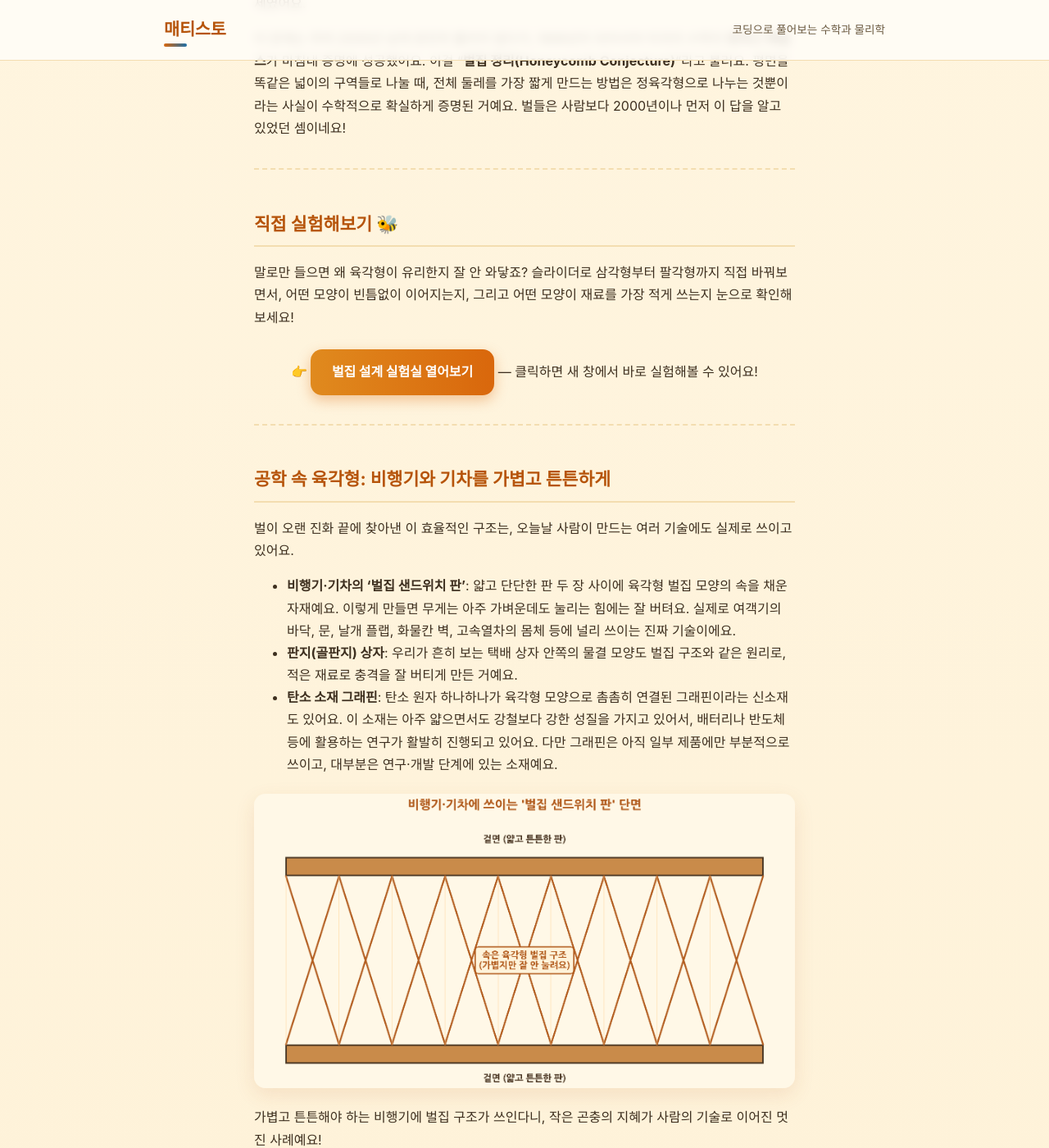
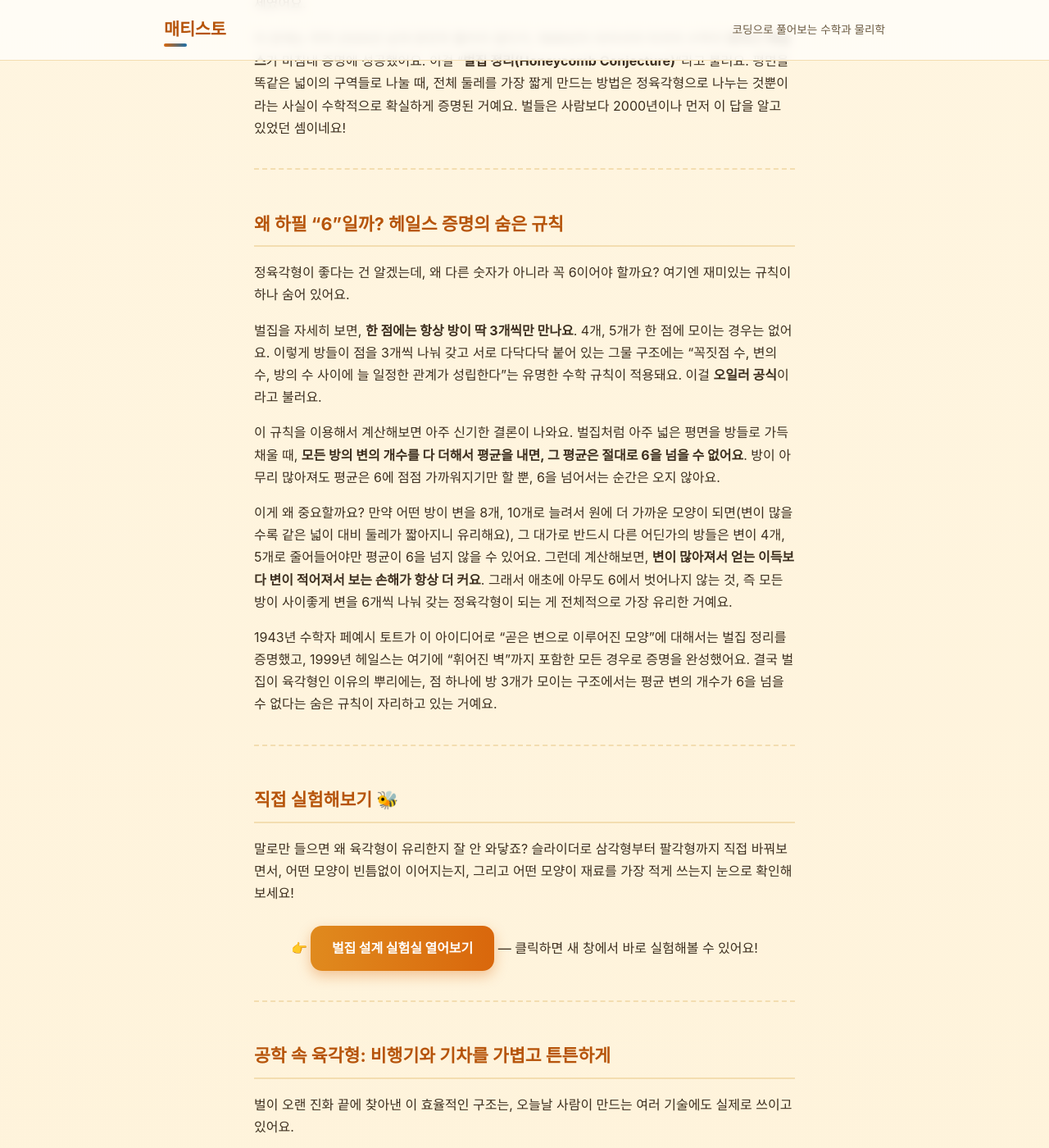
Before and after one commit to ssnkoster/mathisto, a Jekyll site: the page built from _posts/2026-08-24-honeycomb-hexagon.md, in a window 1280 px wide and 1400 px high, scrolled down 2206 px. Shown: the whole window at 82% size. Built offline with Jekyll 4.4.1, drawn with Linux system fonts in a browser that asks for light colours; some of the changed text lies outside the part shown.

Commit message:
4화: 벌은 왜 하필 정육각형으로 집을 지을까

```diff
--- a/_posts/2026-08-24-honeycomb-hexagon.md
+++ b/_posts/2026-08-24-honeycomb-hexagon.md
@@ -41,6 +41,20 @@ thumbnail: /assets/episodes/04-honeycomb/honeycomb_pattern.png
 
 ---
 
+## 왜 하필 "6"일까? 헤일스 증명의 숨은 규칙
+
+정육각형이 좋다는 건 알겠는데, 왜 다른 숫자가 아니라 꼭 6이어야 할까요? 여기엔 재미있는 규칙이 하나 숨어 있어요.
+
+벌집을 자세히 보면, **한 점에는 항상 방이 딱 3개씩만 만나요**. 4개, 5개가 한 점에 모이는 경우는 없어요. 이렇게 방들이 점을 3개씩 나눠 갖고 서로 다닥다닥 붙어 있는 그물 구조에는 "꼭짓점 수, 변의 수, 방의 수 사이에 늘 일정한 관계가 성립한다"는 유명한 수학 규칙이 적용돼요. 이걸 **오일러 공식**이라고 불러요.
+
+이 규칙을 이용해서 계산해보면 아주 신기한 결론이 나와요. 벌집처럼 아주 넓은 평면을 방들로 가득 채울 때, **모든 방의 변의 개수를 다 더해서 평균을 내면, 그 평균은 절대로 6을 넘을 수 없어요**. 방이 아무리 많아져도 평균은 6에 점점 가까워지기만 할 뿐, 6을 넘어서는 순간은 오지 않아요.
+
+이게 왜 중요할까요? 만약 어떤 방이 변을 8개, 10개로 늘려서 원에 더 가까운 모양이 되면(변이 많을수록 같은 넓이 대비 둘레가 짧아지니 유리해요), 그 대가로 반드시 다른 어딘가의 방들은 변이 4개, 5개로 줄어들어야만 평균이 6을 넘지 않을 수 있어요. 그런데 계산해보면, **변이 많아져서 얻는 이득보다 변이 적어져서 보는 손해가 항상 더 커요**. 그래서 애초에 아무도 6에서 벗어나지 않는 것, 즉 모든 방이 사이좋게 변을 6개씩 나눠 갖는 정육각형이 되는 게 전체적으로 가장 유리한 거예요.
+
+1943년 수학자 페예시 토트가 이 아이디어로 "곧은 변으로 이루어진 모양"에 대해서는 벌집 정리를 증명했고, 1999년 헤일스는 여기에 "휘어진 벽"까지 포함한 모든 경우로 증명을 완성했어요. 결국 벌집이 육각형인 이유의 뿌리에는, 점 하나에 방 3개가 모이는 구조에서는 평균 변의 개수가 6을 넘을 수 없다는 숨은 규칙이 자리하고 있는 거예요.
+
+---
+
 ## 직접 실험해보기 🐝
 
 말로만 들으면 왜 육각형이 유리한지 잘 안 와닿죠? 슬라이더로 삼각형부터 팔각형까지 직접 바꿔보면서, 어떤 모양이 빈틈없이 이어지는지, 그리고 어떤 모양이 재료를 가장 적게 쓰는지 눈으로 확인해보세요!
@@ -68,6 +82,7 @@ thumbnail: /assets/episodes/04-honeycomb/honeycomb_pattern.png
 
 - 평면을 빈틈없이 채울 수 있는 정다각형은 정삼각형·정사각형·정육각형, 딱 세 가지뿐이에요.
 - 이 셋 중에서는 넓이가 같을 때 **정육각형의 둘레가 가장 짧아요**. 둘레가 짧을수록 재료(밀랍)를 아낄 수 있어요.
+- 벌집처럼 한 점에 방 3개가 모이는 구조에서는 오일러 공식에 따라 **모든 방의 변 개수 평균이 절대 6을 넘을 수 없어요**. 그래서 다 같이 변을 6개씩 나눠 갖는 정육각형이 가장 유리해요.
 - 1999년 수학자 토마스 헤일스가 "정육각형이 가장 효율적인 분할 방법"임을 완전히 증명했어요. 이걸 벌집 정리라고 불러요.
 - 이 원리는 비행기·기차의 벌집 샌드위치 판, 판지 상자처럼 실제로 널리 쓰이고 있고, 그래핀처럼 아직 연구가 활발히 진행 중인 신소재에도 응용되고 있어요.
 
```
Also changed, not shown: demos/04-honeycomb/벌집_설계_실험실.html (+10 -7 lines).
